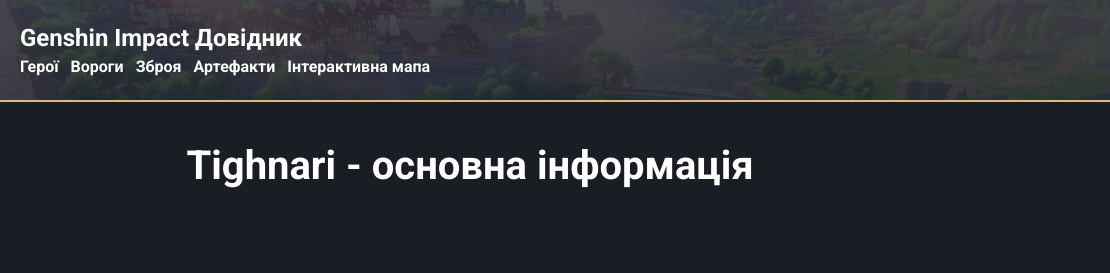
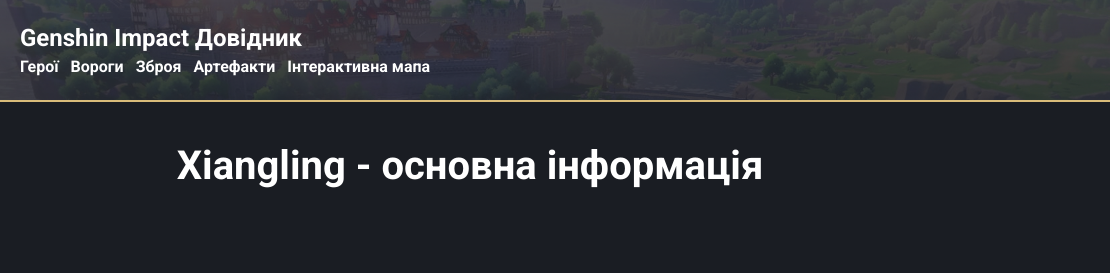
Before and after one commit to f0rkee/genshin, a plain HTML site: page Xiangling.html in a window 1280 px wide. Shown: the top 273 px of the page, 170-1280 px from the left. Drawn offline with Linux system fonts and the light colour scheme.

Commit message:
Update Xiangling.html

```diff
--- a/Xiangling.html
+++ b/Xiangling.html
@@ -45,7 +45,7 @@
             </a>
             <hr size="2" color="#D9BC7A">
             <p class="title_name">
-                Tighnari - основна інформація
+                Xiangling - основна інформація
             </p>
             <div class="content_header">
                 <div class="main_ch_info">
```
